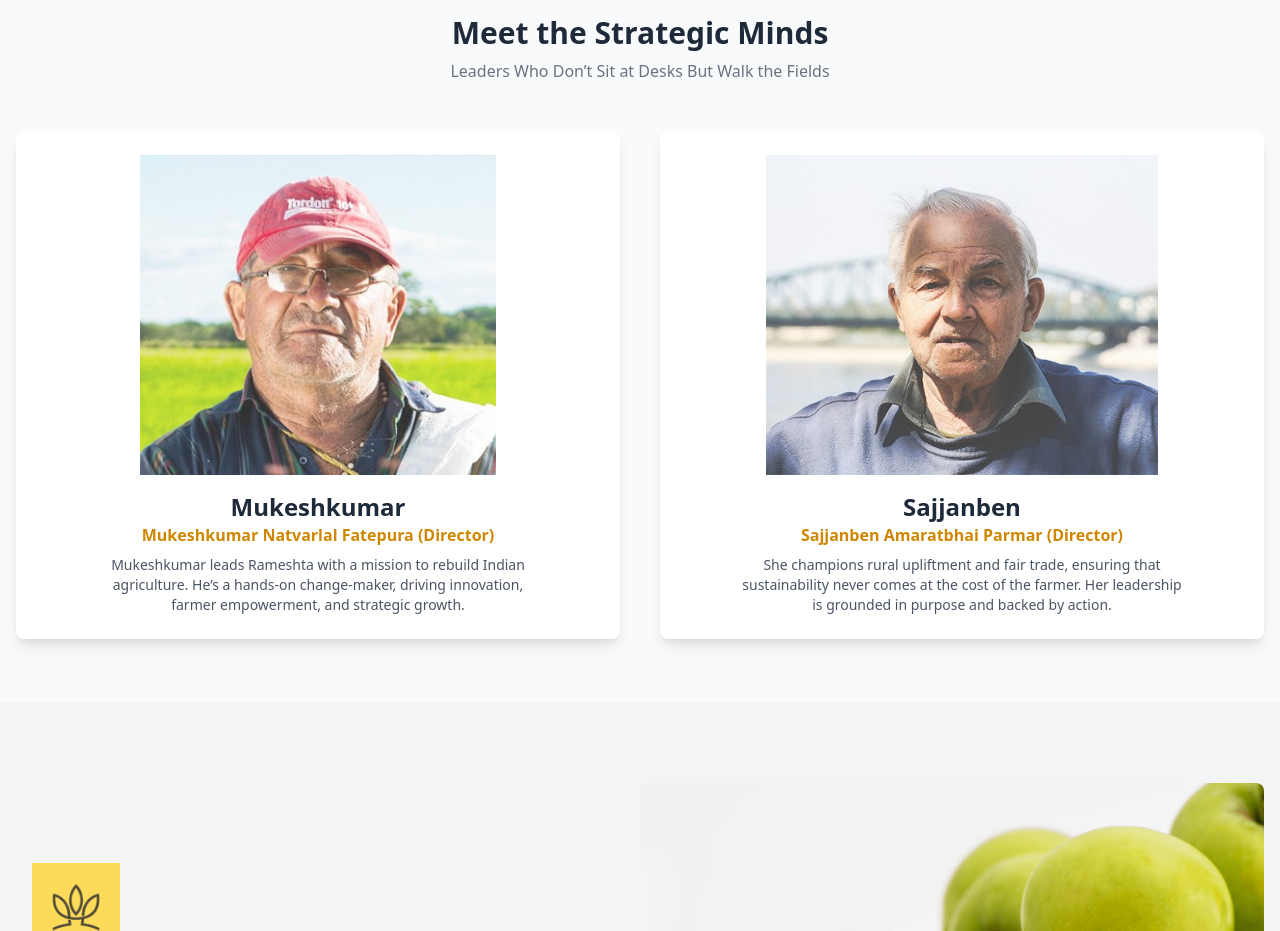
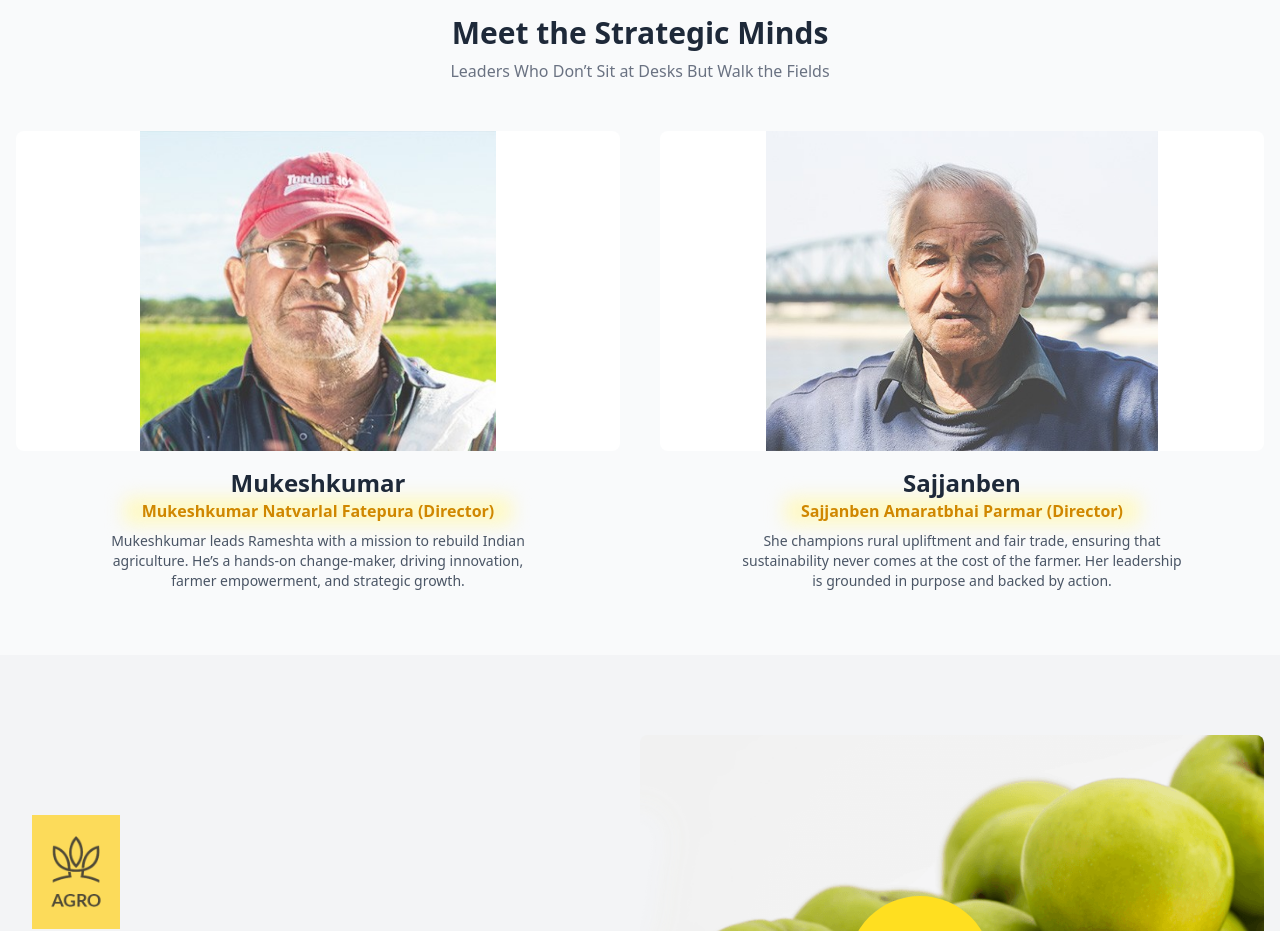
Before and after one commit to adityapandey141/Rameshta-Agro-Food, a Next.js app: page / in a window 1280 px wide. Shown: the part 3580-4511 px from the top of the page. Built offline with nearby package versions, Linux system fonts and the light colour scheme.

Commit message:
Founders Update

```diff
--- a/src/components/Founders.jsx
+++ b/src/components/Founders.jsx
@@ -1,7 +1,7 @@
 "use client";
 import React from 'react';
 import Image from 'next/image';
-import { motion } from 'framer-motion';
+
 import Founder4 from '../assets/Founder4.jpg';
 import Founder5 from '../assets/Founder5.jpg';
 
@@ -33,25 +33,18 @@ const Founders = () => {
           </p>
         </div>
 
-  <div className="relative group transition-transform duration-500 hover:scale-[1.01] hover:rotate-[0.2deg]">
         <div className="grid grid-cols-1 md:grid-cols-2 gap-10">
           {teamMembers.map((member, index) => (
-      <motion.div
-        key={index}
-        initial={{ opacity: 0, y: 30 }}
-        animate={{ opacity: 1, y: 0 }}
-        transition={{ delay: index * 0.3, duration: 0.6 }}
-        className="relative group/card rounded-lg shadow-lg bg-white p-6 hover:shadow-2xl hover:scale-105 transition-transform duration-300 flex flex-col items-center text-center"
-      >
+            <div key={index} className="text-center group">
               <div className="w-full h-80 relative rounded-lg overflow-hidden mb-4 bg-white">
                 <Image
                   src={member.image}
                   alt={member.name}
                   fill
-            className="object-contain transition-transform duration-300 group-hover/card:scale-105 rounded-lg"
+                  className="object-contain transition-transform duration-300 group-hover:scale-105 rounded-lg"
                 />
               </div>
-        <h3 className="text-2xl font-bold text-gray-800 group-hover/card:text-yellow-600 transition-colors duration-300">
+              <h3 className="text-2xl font-bold text-gray-800 group-hover:text-yellow-600 transition-colors duration-300">
                 {member.name}
               </h3>
               <p className="relative inline-block text-yellow-600 font-semibold mb-2 before:absolute before:inset-0 before:-z-10 before:bg-yellow-100 before:rounded before:scale-110 before:blur-sm">
@@ -60,11 +53,9 @@ const Founders = () => {
               <p className="text-gray-600 text-sm text-center max-w-md mx-auto">
                 {member.bio}
               </p>
-      </motion.div>
+            </div>
           ))}
         </div>
-</div>
-
       </div>
     </section>
   );
```
Lines whose indentation alone changed are shown as unchanged.
